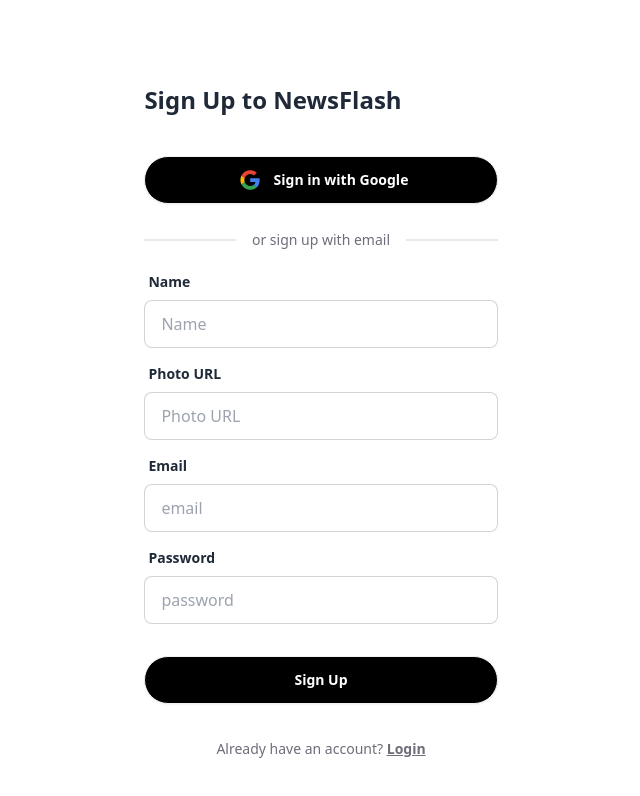
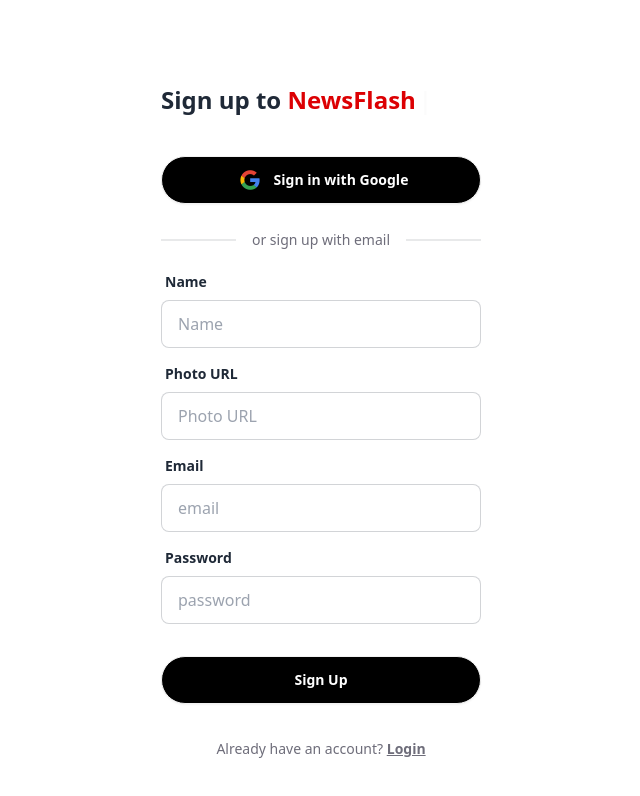
Before and after one commit to jannat710/newspaper-client, a React (Vite) app: page /register in a window 1280 px wide. Shown: the top 796 px of the page, without its empty margins (319-959 px from the left). Built offline with nearby package versions, Linux system fonts and the light colour scheme.

Commit message:
used typewriter in login and register page

```diff
--- a/package.json
+++ b/package.json
@@ -18,6 +18,7 @@
     "react-hook-form": "^7.48.2",
     "react-icons": "^4.12.0",
     "react-router-dom": "^6.20.0",
+    "react-simple-typewriter": "^5.0.1",
     "sort-by": "^1.2.0"
   },
   "devDependencies": {
--- a/src/Pages/Login/Login.jsx
+++ b/src/Pages/Login/Login.jsx
@@ -1,11 +1,23 @@
 import { Helmet } from "react-helmet-async";
 import { Link } from "react-router-dom";
 import Google from '../../assets/icon/google.png'
+import { useTypewriter, Cursor } from 'react-simple-typewriter'
 
 
 const Login = () => {
+    //typewriter
+    const [text] = useTypewriter({
+        words: ['NewsFlash'],
+        loop: 1,
+        onLoopDone: () => console.log(`loop completed after 3 runs.`)
+      })
+
     const handleLogin = e => {
         e.preventDefault();
+        const form = e.target;
+        const email = form.email.value;
+        const password = form.password.value;
+        console.log(email, password);
     }
     return (
         <div>
@@ -15,8 +27,10 @@
             <div className="hero min-h-screen">
                 <div className="flex-col max-w-2xl md:flex-row-reverse">
                     <div className="">
-                        <form onSubmit={handleLogin} className="card-body">
-                            <h1 className="py-8 text-2xl font-bold pr-24">Sign in to NewsFlash</h1>
+                        <form onSubmit={handleLogin} className="card-body w-96">
+                            <h1 className="py-8 text-2xl font-bold">Sign in to
+                                <span className="font-bold text-[#dc0003]"> {text}</span><Cursor/>
+                                </h1>
                             <div className="form-control">
                                 <button className="btn rounded-3xl bg-black text-white">
                                     <img className="h-8" src={Google} alt="" />
--- a/src/Pages/Register/Register.jsx
+++ b/src/Pages/Register/Register.jsx
@@ -2,9 +2,16 @@
 import Google from '../../assets/icon/google.png'
 import { Link } from "react-router-dom";
 import { useForm } from "react-hook-form";
+import { useTypewriter, Cursor } from 'react-simple-typewriter'
 
 
 const Register = () => {
+        //typewriter
+        const [text] = useTypewriter({
+            words: ['NewsFlash'],
+            loop: 1,
+            onLoopDone: () => console.log(`loop completed after 3 runs.`)
+          })
     const { register, handleSubmit, formState: { errors } } = useForm();
 
     const onSubmit = data => {
@@ -18,8 +25,10 @@
             <div className="hero min-h-screen">
                 <div className="flex-col max-w-2xl md:flex-row-reverse">
                     <div className="">
-                        <form onSubmit={handleSubmit(onSubmit)} className="card-body">
-                        <h1 className="py-8 text-2xl font-bold pr-24">Sign Up to NewsFlash</h1>
+                        <form onSubmit={handleSubmit(onSubmit)} className="card-body w-96">
+                        <h1 className="py-8 text-2xl font-bold">Sign up to
+                                <span className="font-bold text-[#dc0003]"> {text}</span><Cursor/>
+                                </h1>
                             <div className="form-control">
                                 <button className="btn rounded-3xl bg-black text-white">
                                     <img className="h-8" src={Google} alt="" />
```
Also changed, not shown: 1 other file (tests, documents, lock files or other folders).
